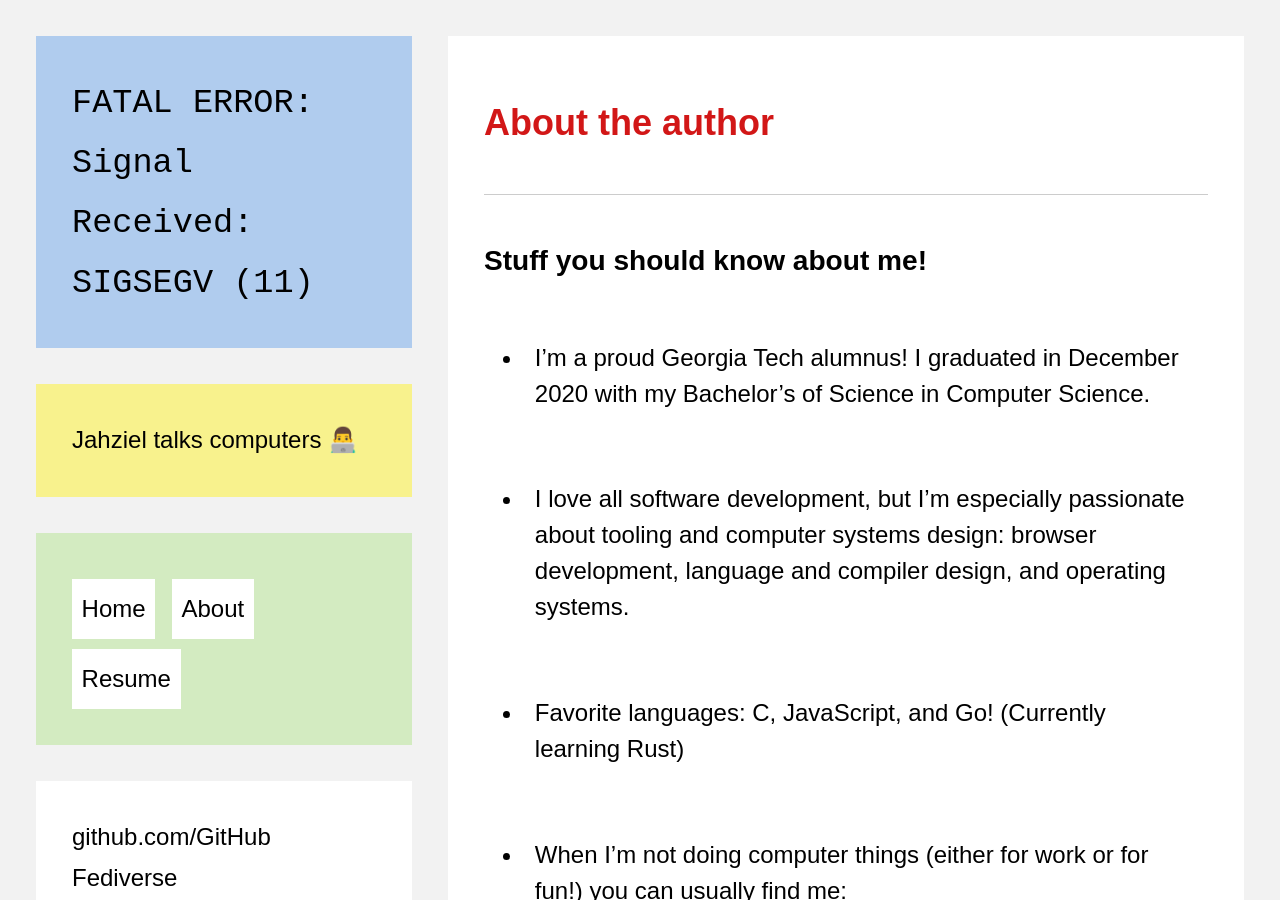
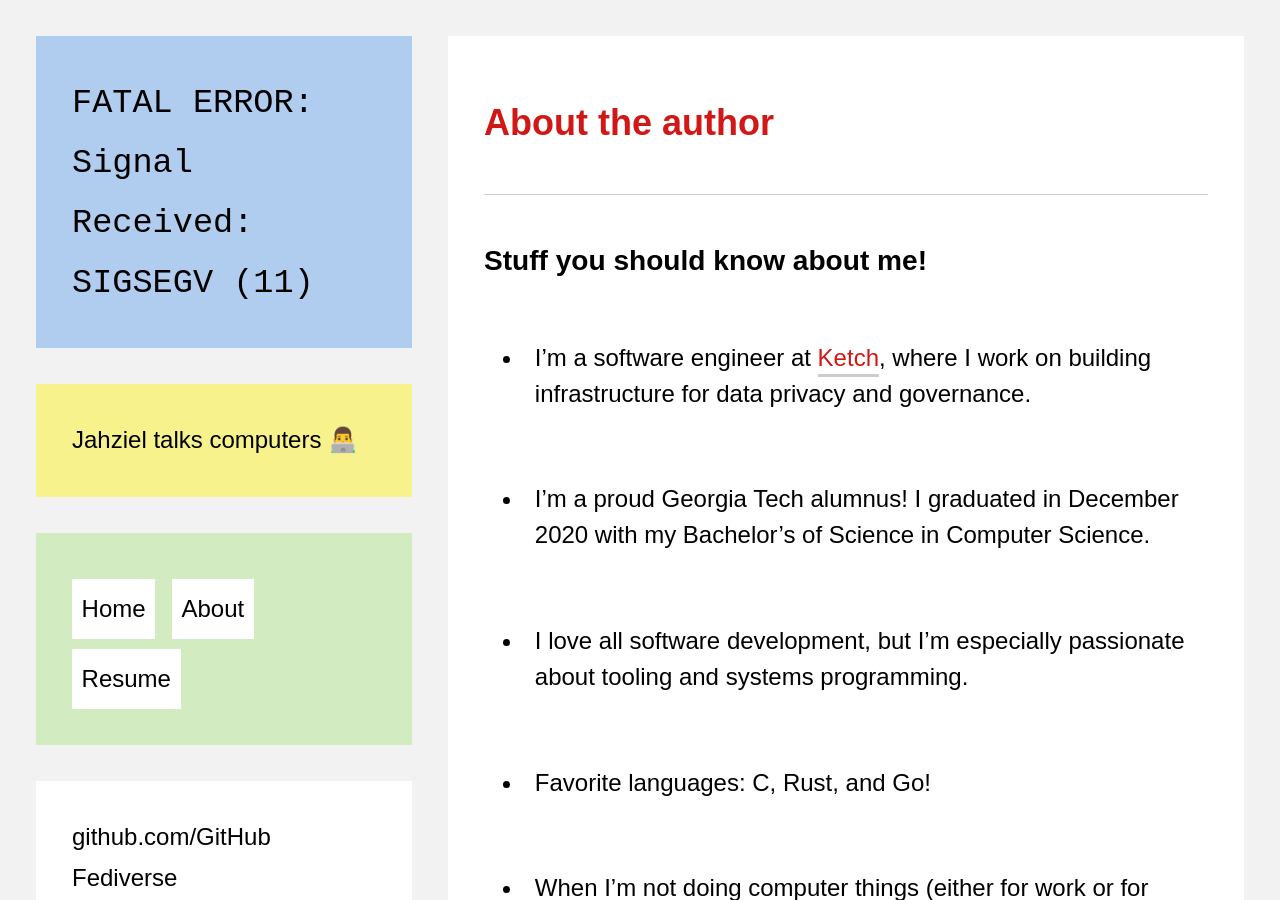
Before and after one commit to jahzielv/jahzielv.github.io, a Jekyll site: the page built from about.md, in a window 1280 px wide and 900 px high. Built offline with Jekyll 4.4.1, drawn with Linux system fonts in a browser that asks for light colours.

Commit message:
updated about

```diff
--- a/about.md
+++ b/about.md
@@ -5,11 +5,13 @@ title: About the author
 
 ### Stuff you should know about me!
 
+-   I'm a software engineer at [Ketch](https://ketch.com), where I work on building infrastructure for data privacy and governance.
+
 -   I'm a proud Georgia Tech alumnus! I graduated in December 2020 with my Bachelor's of Science in Computer Science.
 
--   I love all software development, but I'm especially passionate about tooling and computer systems design: browser development, language and compiler design, and operating systems.
+-   I love all software development, but I'm especially passionate about tooling and systems programming.
 
--   Favorite languages: C, JavaScript, and Go! (Currently learning Rust)
+-   Favorite languages: C, Rust, and Go!
 
 -   When I’m not doing computer things (either for work or for fun!) you can usually find me:
     -   Running (preferably on a trail!)
```
